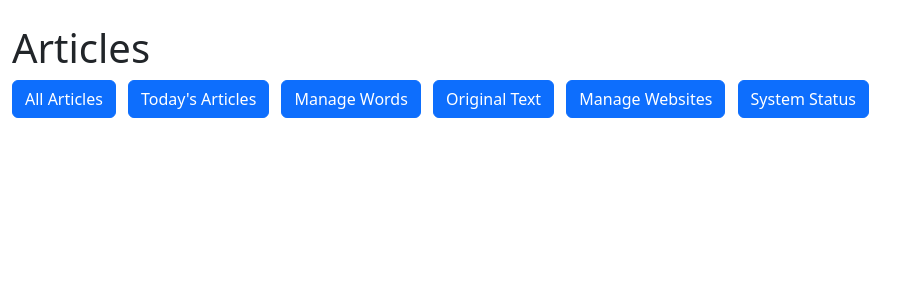
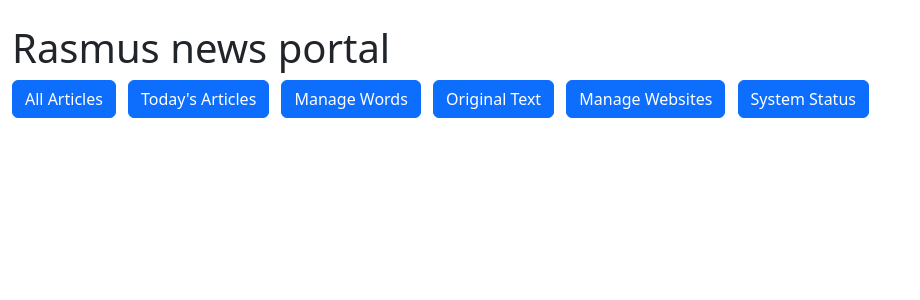
Before and after one commit to RasmusOtharKirketerp/ies-3, a Flask app: page / in a window 1280 px wide. Shown: the top 300 px of the page, without its empty margins (0-920 px from the left). Run offline with Flask 3, Linux system fonts and the light colour scheme; data that the repository does not hold is empty.

Commit message:
Dockerfile

```diff
--- a/src/app.py
+++ b/src/app.py
@@ -5,22 +5,28 @@ from datetime import datetime, timedelta
 from scoring_words import ScoringWords
 import os
 
+# Get environment variables
+PORT = int(os.getenv('PORT', 1910))
+HOST = os.getenv('HOST', '0.0.0.0')
+DB_PATH = os.getenv('DB_PATH', 'articles.db')
+USER_ID = os.getenv('USER_ID', 'default')
+
 app = Flask(__name__)
 
-scoring_words = ScoringWords()
+scoring_words = ScoringWords(db_path=DB_PATH)
 
-def get_articles(db_path='articles.db', limit=10):
-
-    conn = sqlite3.connect(db_path)
+# Update all database functions to use DB_PATH
+def get_articles(limit=10):
+    conn = sqlite3.connect(DB_PATH)
     cursor = conn.cursor()
     cursor.execute("""SELECT title, rewrite_text, top_image, url, base_url, score, publish_date FROM articles WHERE rewrite_text > '' ORDER BY score DESC LIMIT ?""", (limit,))
     articles = cursor.fetchall()
     conn.close()
     return articles
 
-def get_todays_articles(db_path='articles.db', limit=10):
+def get_todays_articles(limit=10):
     today = datetime.now().strftime('%Y-%m-%d')
-    conn = sqlite3.connect(db_path)
+    conn = sqlite3.connect(DB_PATH)
     cursor = conn.cursor()
     cursor.execute("""SELECT title, rewrite_text, top_image, url, base_url, score, publish_date FROM articles WHERE rewrite_text > '' AND date(publish_date) = date(?) ORDER BY score DESC LIMIT ?""", (today, limit))
     articles = cursor.fetchall()
@@ -28,8 +34,8 @@ def get_todays_articles(db_path='articles.db', limit=10):
 
     return articles
 
-def get_original_articles(db_path='articles.db', limit=10):
-    conn = sqlite3.connect(db_path)
+def get_original_articles(limit=10):
+    conn = sqlite3.connect(DB_PATH)
     cursor = conn.cursor()
     cursor.execute("""
         SELECT title, text, top_image, url, base_url, score, publish_date
@@ -41,8 +47,8 @@ def get_original_articles(db_path='articles.db', limit=10):
     conn.close()
     return articles
 
-def get_negative_scored_articles(db_path='articles.db', limit=100):
-    conn = sqlite3.connect(db_path)
+def get_negative_scored_articles(limit=100):
+    conn = sqlite3.connect(DB_PATH)
     cursor = conn.cursor()
     cursor.execute("""
         SELECT title, text, top_image, url, base_url, score, publish_date
@@ -147,8 +153,8 @@ def delete_website():
     scoring_words.delete_website(url)
     return redirect(url_for('websites'))
 
-def get_system_stats(db_path='articles.db'):
-    conn = sqlite3.connect(db_path)
+def get_system_stats():
+    conn = sqlite3.connect(DB_PATH)
     cursor = conn.cursor()
 
     stats = {}
@@ -213,7 +219,7 @@ def get_system_stats(db_path='articles.db'):
     )
 
     # Database size
-    stats['db_size'] = f"{os.path.getsize(db_path) / (1024*1024):.2f} MB"
+    stats['db_size'] = f"{os.path.getsize(DB_PATH) / (1024*1024):.2f} MB"
 
     conn.close()
     return stats
@@ -224,12 +230,10 @@ def status():
     return render_template('status.html', stats=stats)
 
 def start_flask():
-    """Start the Flask app."""
-    #app.run(debug=True, use_reloader=True)
-    app.run(host="0.0.0.0", port=1910, debug=True)
+    """Start the Flask app with environment variables."""
+    print(f"Starting Flask app for user {USER_ID} on {HOST}:{PORT}")
+    app.run(host=HOST, port=PORT, debug=True)
 
 
 if __name__ == '__main__':
-
-    # Start the Flask app on
     start_flask()
--- a/src/templates/index.html
+++ b/src/templates/index.html
@@ -4,12 +4,23 @@
 <head>
     <meta charset="UTF-8">
     <meta name="viewport" content="width: device-width, initial-scale=1.0">
-    <title>Articles</title>
+    <title>Rasmus news portal</title>
     <link href="https://cdn.jsdelivr.net/npm/bootstrap@5.3.2/dist/css/bootstrap.min.css" rel="stylesheet">
     <style>
-        .article-card { margin-bottom: 20px; }
-        .article-image { max-width: 100%; height: auto; }
-        .favicon { width: 30px; height: 30px; }
+        .article-card {
+            margin-bottom: 20px;
+        }
+
+        .article-image {
+            max-width: 100%;
+            height: auto;
+        }
+
+        .favicon {
+            width: 30px;
+            height: 30px;
+        }
+
         .score-badge {
             position: absolute;
             top: 10px;
@@ -18,6 +29,7 @@
             border-radius: 15px;
             font-weight: bold;
         }
+
         .article-meta {
             display: flex;
             align-items: center;
@@ -28,7 +40,7 @@
 </head>
 
 <body class="container-fluid">
-    <h1 class="mt-4">Articles</h1>
+    <h1 class="mt-4">Rasmus news portal</h1>
     <div class="button-container mb-4">
         <a href="/"><button class="btn btn-primary me-2 mb-2">All Articles</button></a>
         <a href="/today"><button class="btn btn-primary me-2 mb-2">Today's Articles</button></a>
```
Also changed, not shown: src/scoring_words.py (+4 -3 lines), 1 other file.
